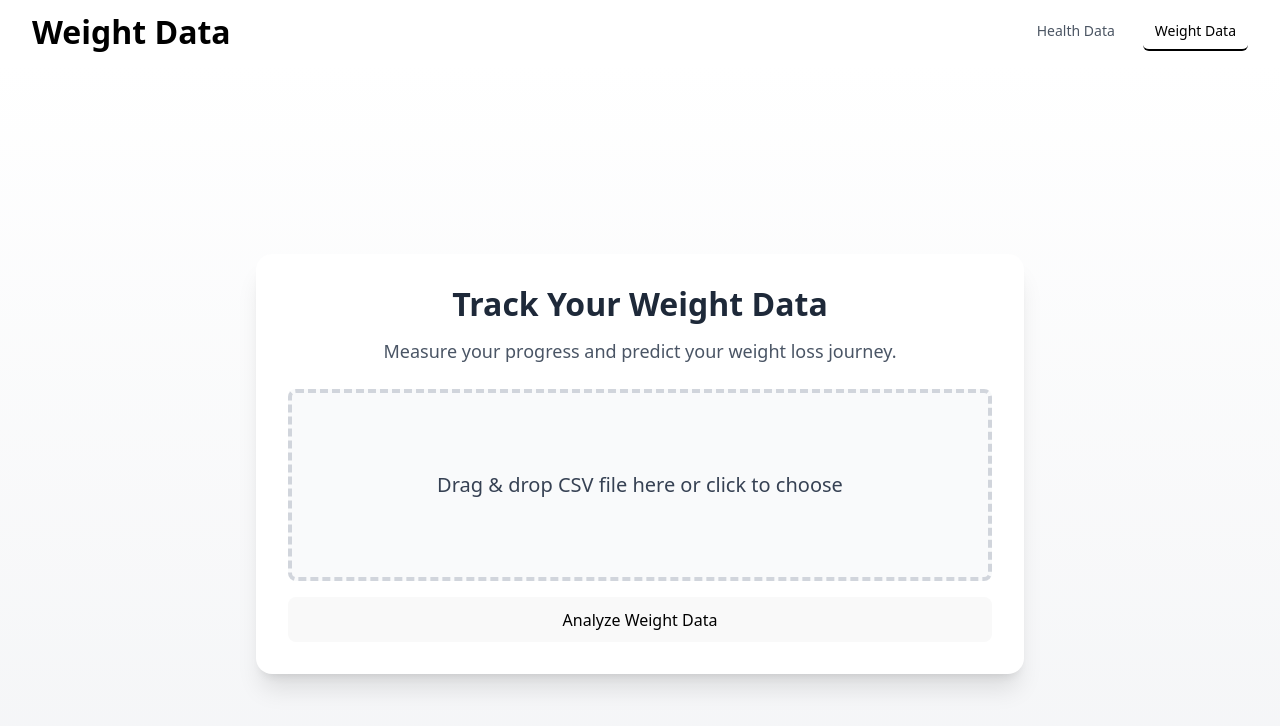
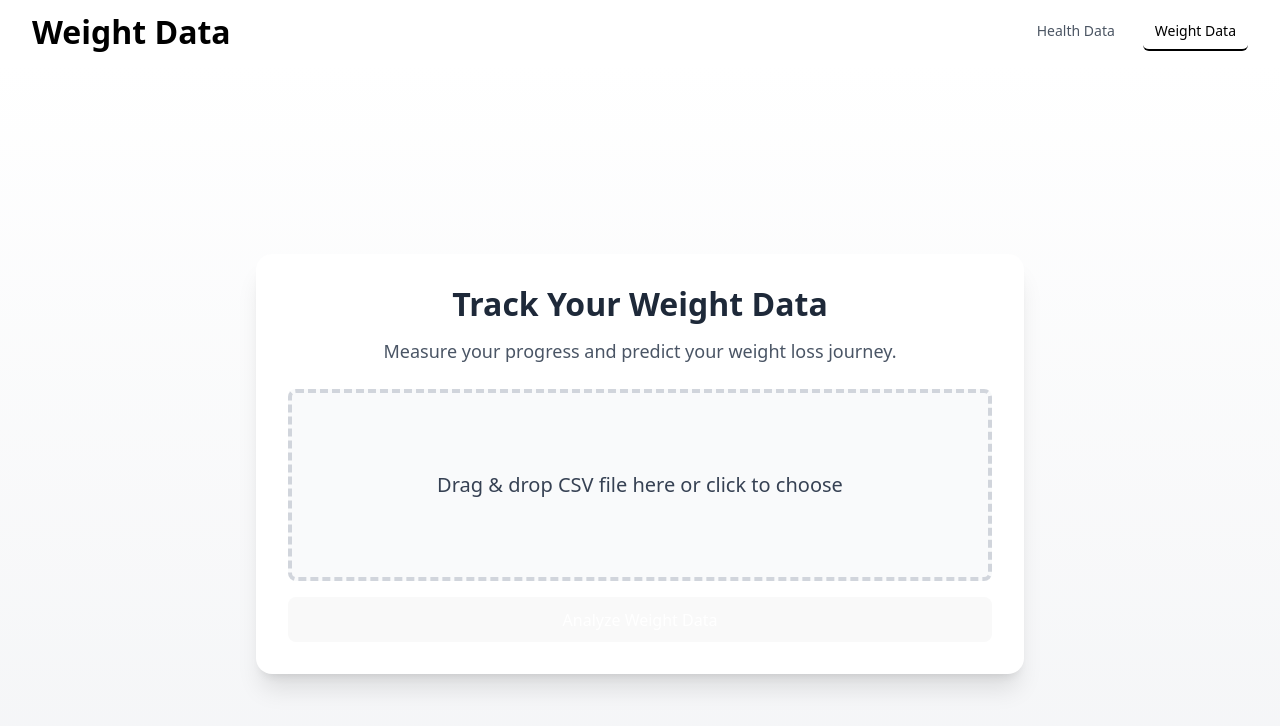
Before and after one commit to HaigEmirzian/Quack-Hacks-Health-Tracker, a React (Vite) app in the folder frontend/: page /weight in a window 1280 px wide. Shown: the top 726 px of the page. Built offline with nearby package versions, Linux system fonts and the light colour scheme.

Commit message:
button text color change

```diff
--- a/frontend/src/pages/WeightDataPage.jsx
+++ b/frontend/src/pages/WeightDataPage.jsx
@@ -82,7 +82,7 @@ function WeightDataPage() {
 
 <button
   onClick={handleUpload}
-          className="mt-4 w-full bg-white text-black px-6 py-3 rounded-full hover:bg-gray-100 transition duration-200 disabled:opacity-50"
+  className="mt-4 w-full bg-white text-white px-6 py-3 rounded-full hover:bg-gray-100 transition duration-200 disabled:opacity-50"
   disabled={loading}
 >
   {loading ? "Processing..." : "Analyze Weight Data"}
```
Lines whose indentation alone changed are shown as unchanged.
